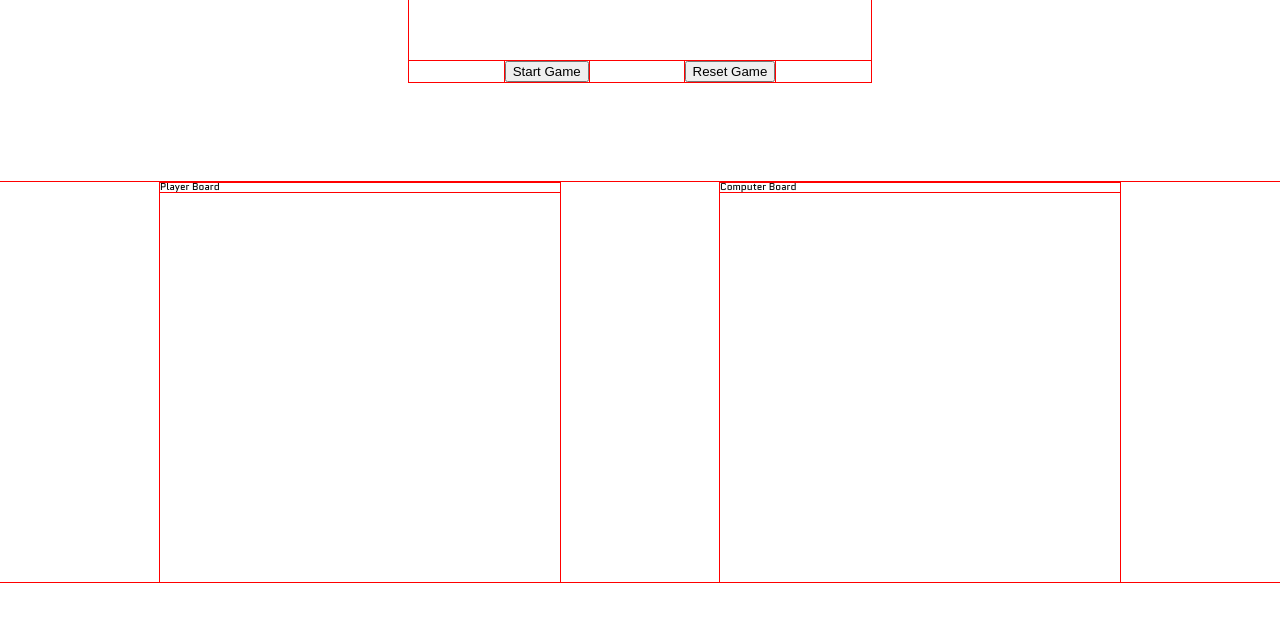
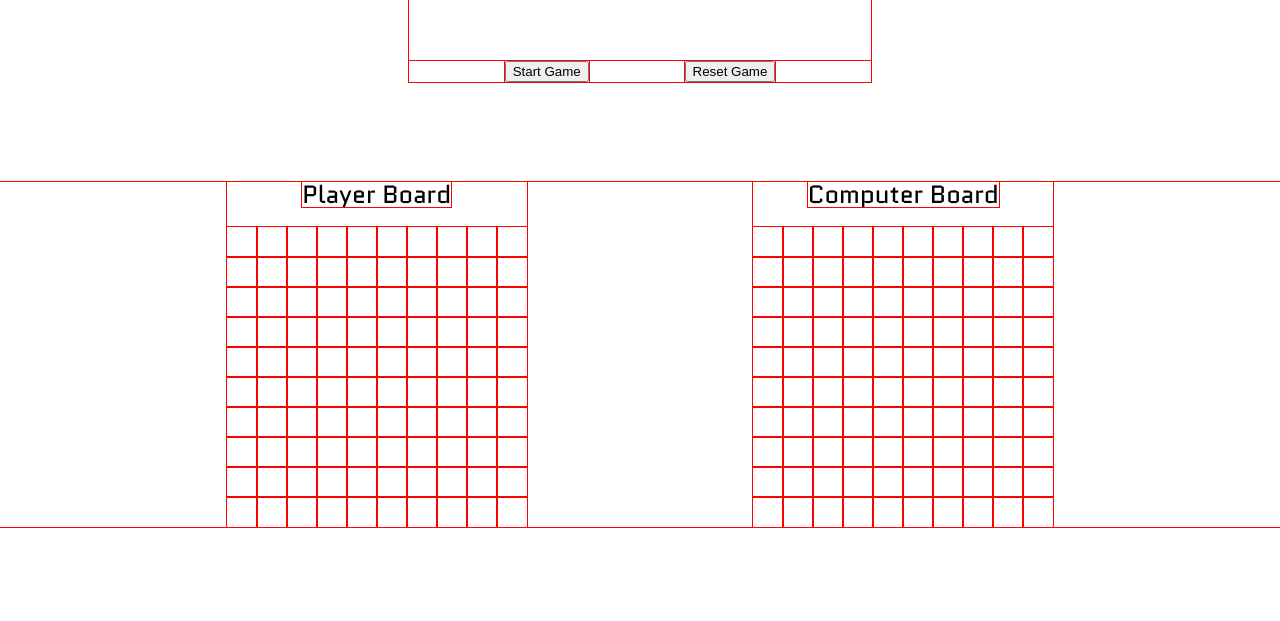
Before and after one commit to mhjarvis/battleship_game, a website built with webpack: page dist/index.html in a window 1280 px wide. Shown: the part 119-740 px from the top of the page. Built offline with nearby package versions, Linux system fonts and the light colour scheme.

Commit message:
Create initial game boards and populate

```diff
--- a/src/gameBoard.js
+++ b/src/gameBoard.js
@@ -20,6 +20,20 @@ class GameBoard {
         }
         return arr;
     }
+
+    buildBoard(user) {
+        const theBoard = document.querySelector(user);
+
+        for(let i = 0; i < 10; i++) {
+            for(let j = 0; j < 10; j++) {
+                const div = document.createElement('div');
+                div.setAttribute('id', 'id' + i + j);
+                div.setAttribute('class', 'box')
+                theBoard.appendChild(div);
+                console.log('test')
+            }
+        }
+    }
 }
 
 export { GameBoard }
--- a/src/index.js
+++ b/src/index.js
@@ -2,12 +2,17 @@ import { Ship } from './ship';
 import { initializeGameButtons } from './gameButtons';
 import { createBoard } from './shipPlacement';
 import { GameBoard } from './gameBoard';
+import { populateBoard } from './shipPlacement';
 
 (function () {
 
     initializeGameButtons();
     createBoard();
 
+    let player1 = new GameBoard();
+    player1.buildBoard('.player-board');
+    let cpu = new GameBoard();
+    cpu.buildBoard('.computer-board')
 
 
 }())
--- a/src/shipPlacement.js
+++ b/src/shipPlacement.js
@@ -1,5 +1,12 @@
 
 const getPlaceShipsBoard = document.querySelector('.place-ships-board');
+
+function populateBoard(user) {
+    const board = document.querySelector(user);
+
+
+
+}
 
 function createBoard() {
 
@@ -20,10 +27,6 @@ function createBoard() {
             boxContainer.appendChild(div);
         }
     }
-
-
-
-
 }
 
-export { createBoard }
+export { createBoard , populateBoard }
```
Also changed, not shown: dist/index.html, dist/main.js, dist/styles.css.
